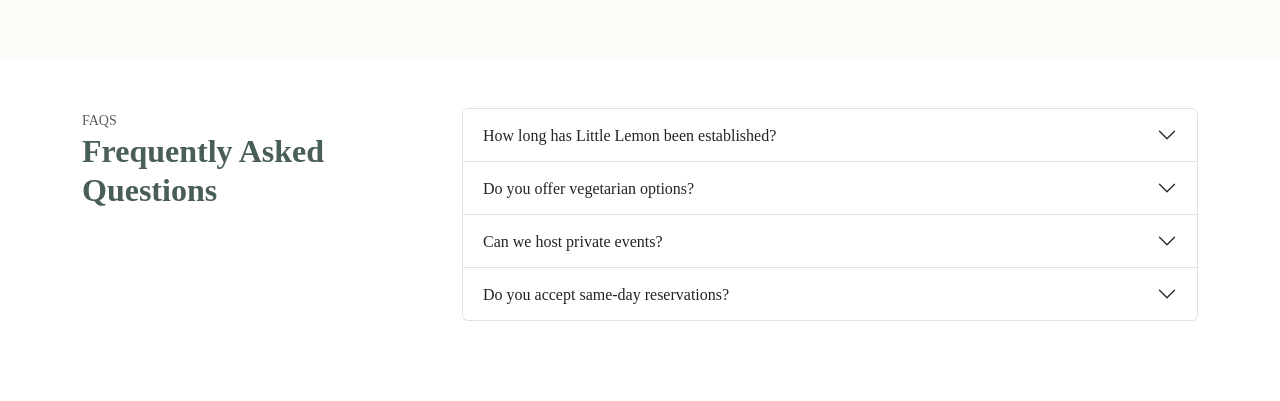
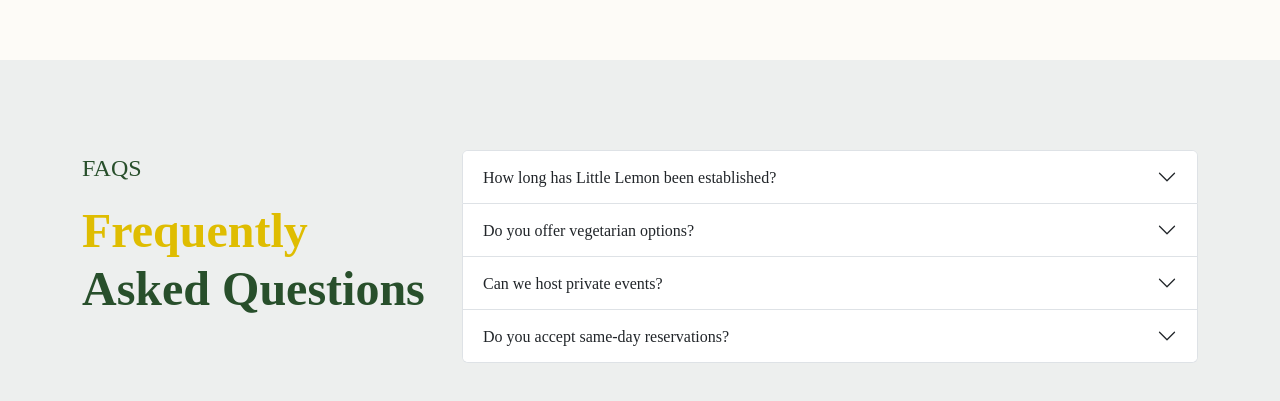
Before and after one commit to MyatPwintNayChi/LittleLemon, a React (Create React App) app: page /contact in a window 1280 px wide. Shown: the part 2174-2575 px from the top of the page. Before the commit the page ends 2543 px from the top, so only its background shows below. Built offline with nearby package versions, Linux system fonts and the light colour scheme; a web font is replaced by a local one.

Commit message:
added faq section

```diff
--- a/src/pages/ContactSection.js
+++ b/src/pages/ContactSection.js
@@ -216,17 +216,20 @@
       </section>
 
       {/* FAQ */}
-      <section className="py-5">
+      <section
+        className="custom-contact-padding"
+        style={{ backgroundColor: "#EDEFEE" }}
+      >
         <div className="container">
           <div className="row ">
-            <div className="col-lg-4">
-              <small className="text-uppercase text-muted">FAQs</small>
-              <h2 className="fw-bold" style={{ color: "#495E57" }}>
-                Frequently Asked Questions
+            <div className="col-lg-4" data-aos="fade-right">
+              <small className="text-uppercase text-teal fs-4">FAQs</small>
+              <h2 className="fw-bold my-3 display-5 text-teal">
+                <span className="text-yellow"> Frequently</span> Asked Questions
               </h2>
             </div>
 
-            <div className="col-lg-8">
+            <div className="col-lg-8 mt-4 mt-lg-0" data-aos="fade-left">
               <div className="accordion" id="faqAccordion">
                 {[
                   "How long has Little Lemon been established?",
```
